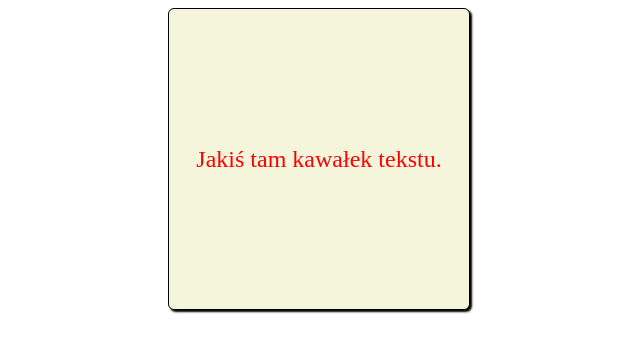
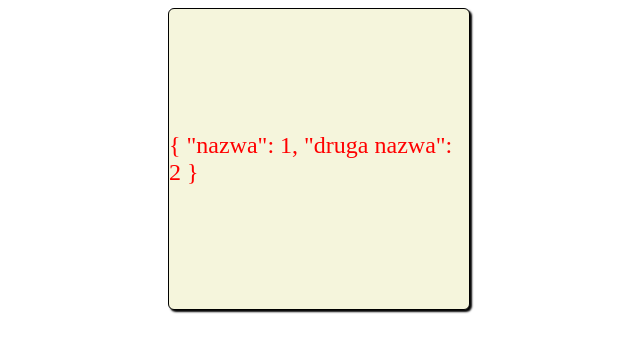
Before and after one commit to JonaszChudobski/server-ajax, a plain HTML site: page public/index.html in a window 1280 px wide. Both pictures are taken after a click on the button "Niech się dzieje!". Shown: the whole page, without its empty margins (321-961 px from the left). Drawn offline with Linux system fonts and the light colour scheme.

Commit message:
json file returned

```diff
--- a/public/index.html
+++ b/public/index.html
@@ -49,7 +49,7 @@
             xhttp.onload = function () {
                 document.getElementById("example").innerHTML = this.responseText;
             }
-            xhttp.open("GET", "text.txt")
+            xhttp.open("GET", "text.json")
             xhttp.send()
         }
     </script>
--- a/public/server.js
+++ b/public/server.js
@@ -6,5 +6,8 @@ app.use("/public", express.static("public"));
 app.get("/public", (req, res) => {
   res.send("200");
 });
+app.get("/public/text.json", (req, res) => {
+  res.send("200");
+});
 
 app.listen(3000, () => console.log("Example app is listening on port 3000."));
--- /dev/null
+++ b/public/text.json
@@ -0,0 +1 @@
+{ "nazwa": 1, "druga nazwa": 2 }
--- a/public/text.txt
+++ /dev/null
@@ -1 +0,0 @@
-Jakiś tam kawałek tekstu.
```
